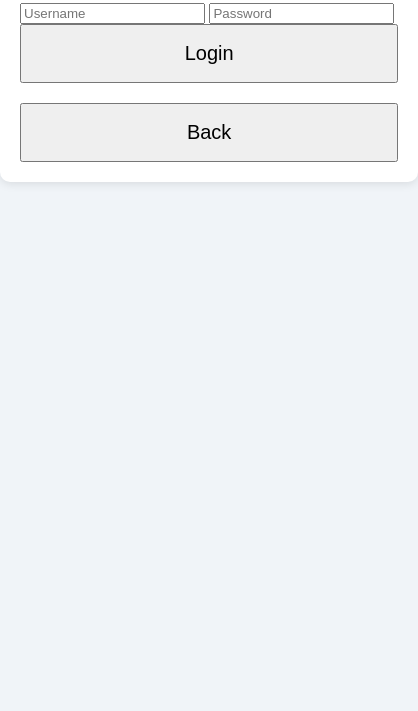
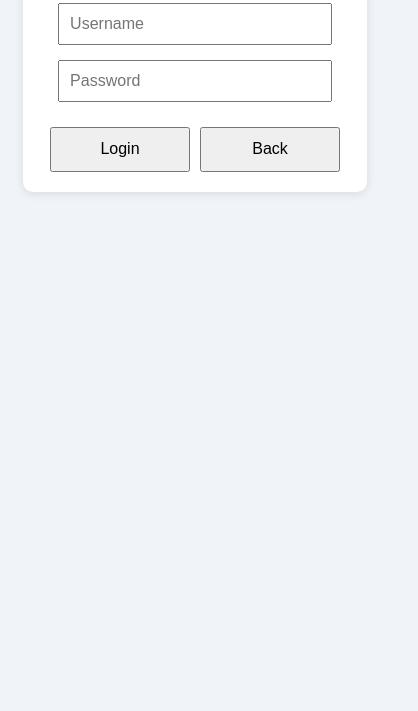
Before and after one commit to ssoufii/QuranSignupForm, a website: page admin.html in a window 390 px wide. Shown: the part 133-844 px from the top of the page, 418 px wide, since content can reach past the window. Drawn offline with Linux system fonts and the light colour scheme.

Commit message:
all css problems resolved

```diff
--- a/admin.html
+++ b/admin.html
@@ -1,33 +1,35 @@
 <!DOCTYPE html>
 <html lang="en">
 <head>
-  <meta charset="UTF-8" name="viewport" content="width=device-width, initial-scale=1.0">
-
+  <meta charset="UTF-8">
+  <meta name="viewport" content="width=device-width, initial-scale=1.0">
   <title>Admin Panel - Quran Class</title>
   <link rel="stylesheet" href="styles.css">
 </head>
 <body>
   <div class="container">
     <h1>Admin Panel</h1>
-    <form id="login-form">
+
+    <!-- Login Form -->
+    <form id="login-form" class="form-group">
       <input type="text" id="admin-username" placeholder="Username" required />
       <input type="password" id="admin-password" placeholder="Password" required />
-      <button type="submit" id="login-button">Login</button>
-      <button id="back-button-login" style="margin-top: 20px;">Back</button>
-
+      <div class="button-group">
+        <button type="submit" id="login-button">Login</button>
+        <button type="button" id="back-button-login">Back</button>
+      </div>
     </form>
 
-
-    <div id="admin-actions" style="display:none;">
+    <!-- Admin Actions -->
+    <div id="admin-actions" class="form-group" style="display:none;">
       <h2>Reset Submissions and Set New Class Date</h2>
       <input type="text" id="new-class-date" placeholder="e.g., Friday, May 3" required />
-      <button id="reset-button">Reset and Set New Date</button>
-      <button id="back-button" style="margin-top: 20px;">Back</button>
+      <div class="button-group">
+        <button type="button" id="reset-button">Reset</button>
+        <button type="button" id="back-button">Back</button>
+      </div>
     </div>
   </div>
-
-
-
 
   <!-- Firebase + Admin Script -->
   <script src="https://www.gstatic.com/firebasejs/9.22.2/firebase-app-compat.js"></script>
--- a/styles.css
+++ b/styles.css
@@ -97,13 +97,65 @@ body {
     color: navy;
     font-size: 1.2rem;
   }
+  .input-group {
+    display: flex;
+    flex-direction: column;
+    align-items: center;
+    width: 100%;
+  }
+
+  #dateInput {
+    width: 90%;
+    max-width: 300px;
+    padding: 10px;
+    font-size: 16px;
+    margin-bottom: 15px;
+    box-sizing: border-box;
+  }
+  .form-group {
+    display: flex;
+    flex-direction: column;
+    align-items: center;
+    width: 100%;
+  }
+
+  .form-group input {
+    width: 90%;
+    max-width: 300px;
+    padding: 10px;
+    font-size: 16px;
+    margin-bottom: 15px;
+    box-sizing: border-box;
+  }
+
+  .button-group {
+    display: flex;
+    gap: 10px;
+    margin-top: 10px;
+    justify-content: center;
+  }
+
+  .button-group button {
+    padding: 10px 20px;
+    font-size: 16px;
+    height: 45px;
+    width: 140px;
+    display: flex;
+    align-items: center;
+    justify-content: center;
+    text-align: center;
+    white-space: nowrap;
+  }
+
+
+
 
   /* Mobile tweaks */
 /* Mobile view improvements */
 @media (max-width: 600px) {
   .container {
-    max-width: 97%; /* Even wider on small screens */
-    width: 97%;
+    max-width: 96%; /* Even wider on small screens */
+    width: 78%;
     padding: 20px;
   }
 
@@ -123,13 +175,42 @@ body {
     font-size: 18px;
     padding: 12px;
   }
+  button {
+    width: auto; /* Don't stretch the button to full width */
+    padding: 10px 20px; /* Adjust padding inside buttons */
+    font-size: 16px; /* Make font size normal */
+  }
 
-  #submit-button, #login-button, #reset-button, #back-button, #back-button-login {
+  button#loginButton {
+    margin-top: 10px;
+  }
+
+  button#backButton {
+    margin-top: 10px;
+  }
+
+
+  /* #submit-button, #login-button, #reset-button, #back-button, #back-button-login {
     width: 100%;
     font-size: 20px;
     padding: 16px;
+  } */
+  button {
+    width: auto; /* Don't stretch the button to full width */
+    padding: 10px 20px; /* Adjust padding inside buttons */
+    font-size: 16px; /* Make font size normal */
   }
 
+  button#loginButton {
+    margin-top: 10px;
+  }
+
+  button#backButton {
+    margin-top: 10px;
+  }
+
+
+  }
   #bookings-table th, #bookings-table td {
     font-size: 18px;
     padding: 14px;
@@ -142,4 +223,3 @@ body {
   .thank-you {
     font-size: 22px;
   }
-  }
```
Also changed, not shown: 1 other file.
